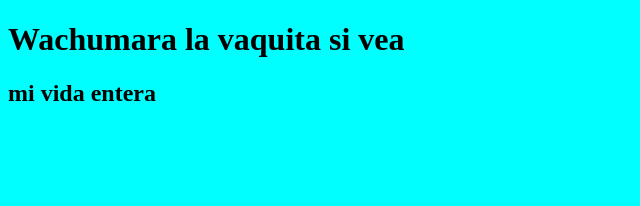
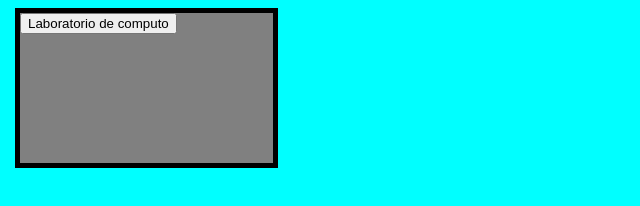
Before and after one commit to PauloRiv/PauloRiv.github.io, a plain HTML site: page index.html in a window 1280 px wide. Shown: the whole page, without its empty margins (0-640 px from the left). Drawn offline with Linux system fonts and the light colour scheme.

Commit message:
Agrege la imgen y el bloque

```diff
--- a/index.html
+++ b/index.html
@@ -7,8 +7,9 @@
     <link rel="stylesheet" href="style.css">
 </head>
 <body>
-    <h1>Wachumara la vaquita si vea </h1>
-    <h2>mi vida entera </h2>
+    <div class="edificio">
+        <button>Laboratorio de computo</button>
+    </div>
     <script src="script.js"></script>
 </body>
 </html>
--- a/style.css
+++ b/style.css
@@ -1,6 +1,12 @@
 body {
     background-color: aqua;
 }
-.raiz {
-    margin: 100px;
+.edificio {
+    margin: 7px;
+    background-color: gray;
+    border-color: black;
+    border: solid;
+    border-width: 5px;
+    width: 20%;
+    height: 150px;
 }
```
